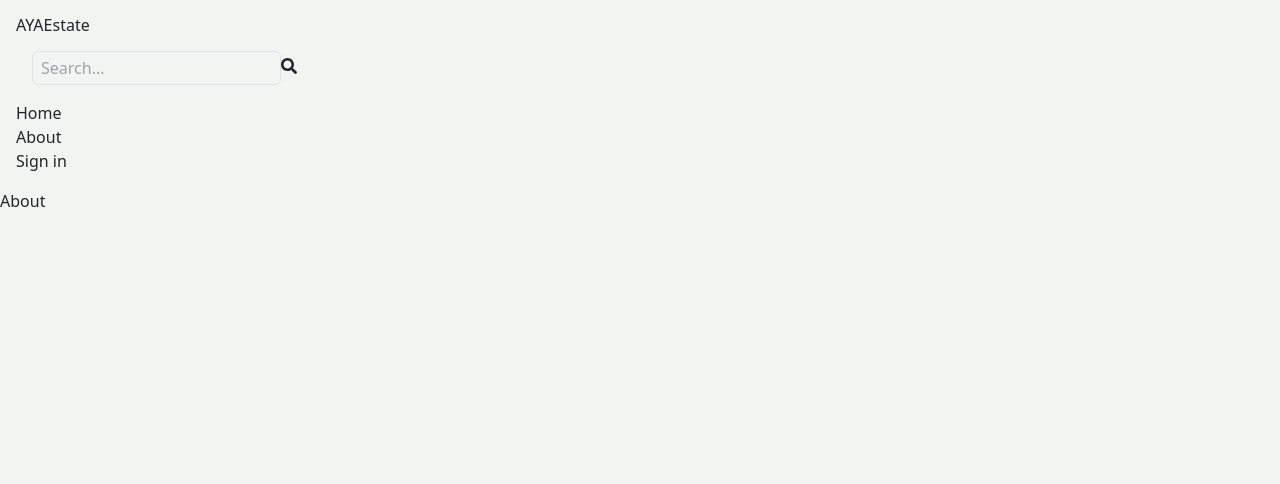
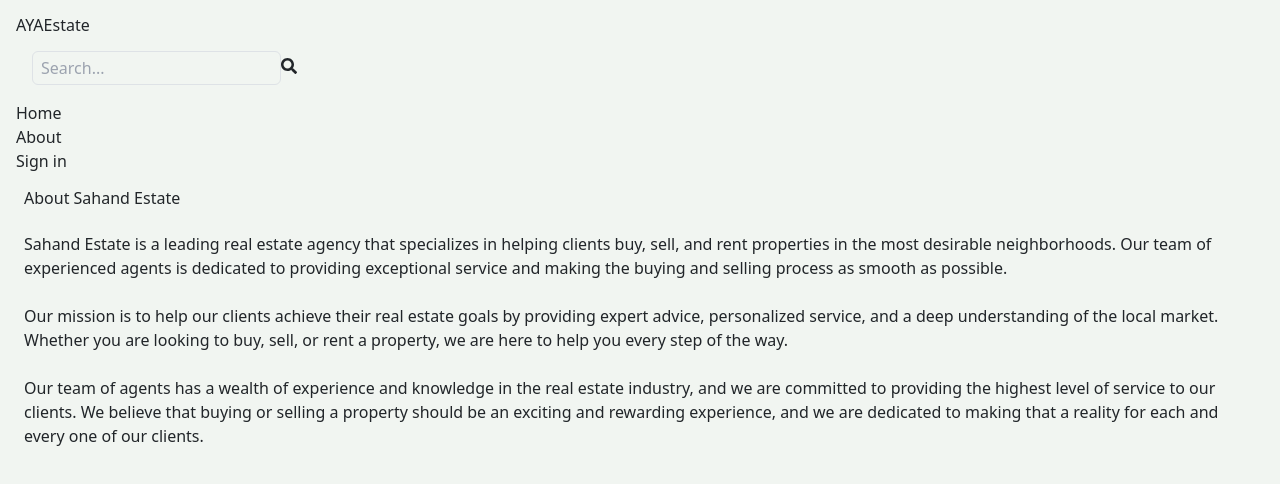
Before and after one commit to aryanv175/Real_Estate_Modern_Marketplace, a React (Vite) app in the folder client/: page /about in a window 1280 px wide. Shown: the top 484 px of the page. Built offline with nearby package versions, Linux system fonts and the light colour scheme; no server answers.

Commit message:
about page code

```diff
--- a/client/src/pages/About.jsx
+++ b/client/src/pages/About.jsx
@@ -2,6 +2,13 @@ import React from 'react'
 
 export default function About() {
   return (
-    <div>About</div>
+  <div className='py-20 px-4 max-w-6xl mx-auto'>
+    <h1 className='text-3xl font-bold mb-4 text-slate-800'>About Sahand Estate</h1>
+    <p className='mb-4 text-slate-700'>Sahand Estate is a leading real estate agency that specializes in helping clients buy, sell, and rent properties in the most desirable neighborhoods. Our team of experienced agents is dedicated to providing exceptional service and making the buying and selling process as smooth as possible.</p>
+    <p className='mb-4 text-slate-700'>
+    Our mission is to help our clients achieve their real estate goals by providing expert advice, personalized service, and a deep understanding of the local market. Whether you are looking to buy, sell, or rent a property, we are here to help you every step of the way.
+    </p>
+    <p className='mb-4 text-slate-700'>Our team of agents has a wealth of experience and knowledge in the real estate industry, and we are committed to providing the highest level of service to our clients. We believe that buying or selling a property should be an exciting and rewarding experience, and we are dedicated to making that a reality for each and every one of our clients.</p>
+  </div>
   )
 }
```
